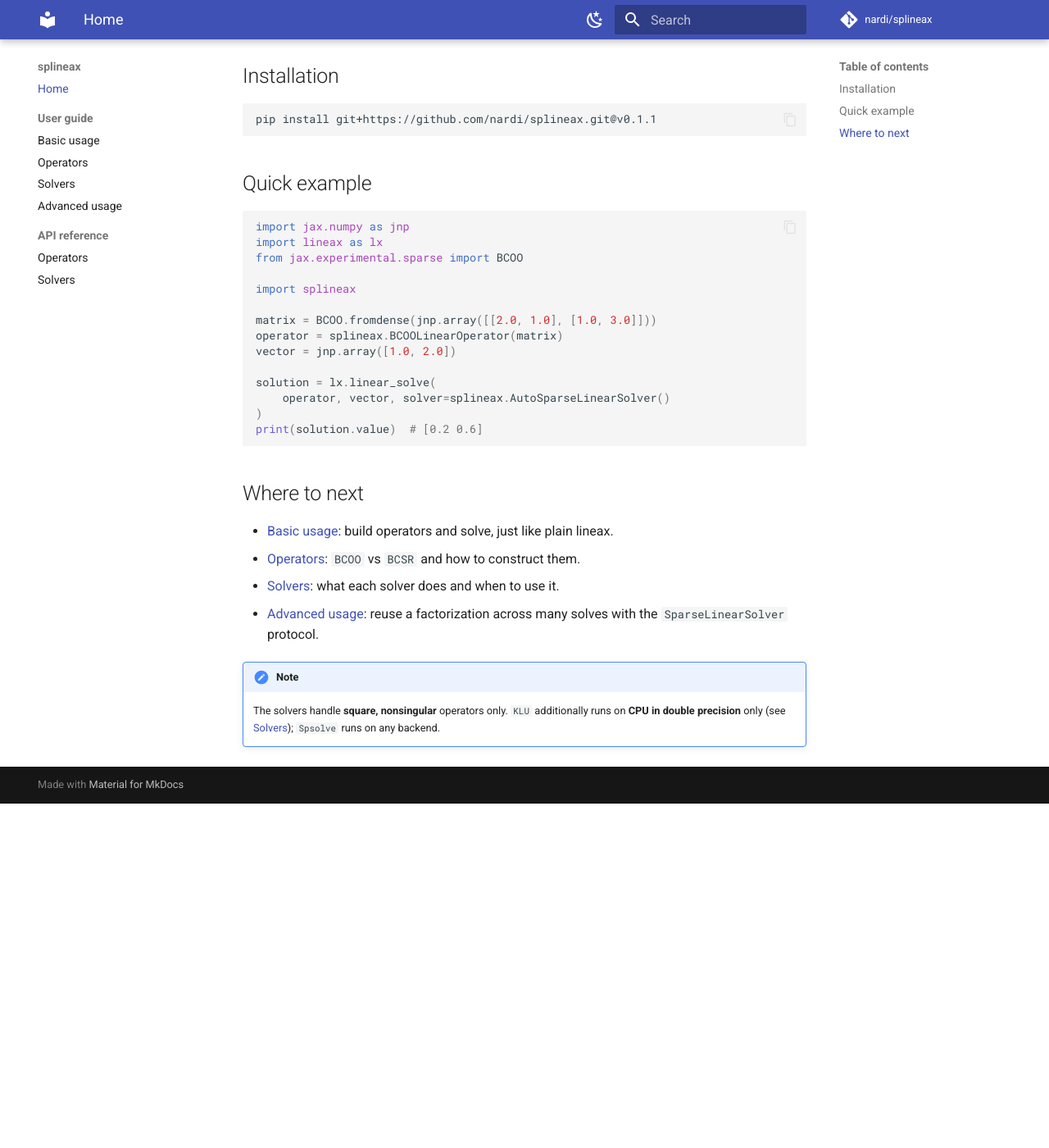
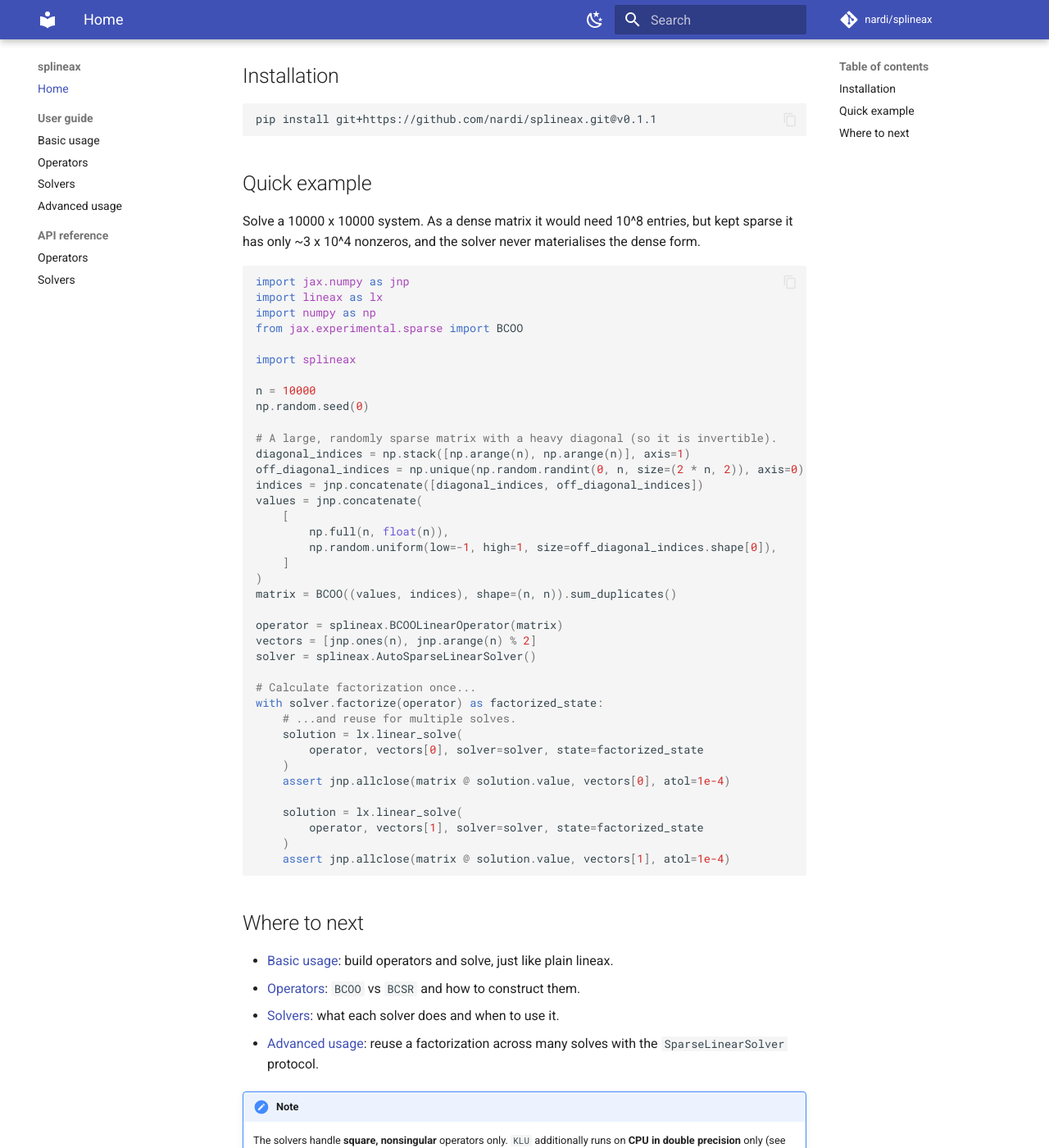
Before and after one commit to nardi/splineax, an MkDocs documentation site: the page built from docs/index.md, in a window 1280 px wide and 1400 px high, scrolled down 593 px. Shown: the whole window at 82% size. Built offline with MkDocs 1.6.1 and Material for MkDocs 9.7.7, drawn with Linux system fonts in a browser that asks for light colours; comment, search, counter and statistics services are not loaded; before the commit the page ends 1573 px from its top, so only the background shows below that.

Commit message:
docs: Replace initial example by a more representative one

````diff
--- a/docs/index.md
+++ b/docs/index.md
@@ -28,21 +28,48 @@
 
 ## Quick example
 
+Solve a 10000 x 10000 system. As a dense matrix it would need 10^8 entries, but kept
+sparse it has only ~3 x 10^4 nonzeros, and the solver never materialises the dense form.
+
 ```python
 import jax.numpy as jnp
 import lineax as lx
+import numpy as np
 from jax.experimental.sparse import BCOO
 
 import splineax
 
-matrix = BCOO.fromdense(jnp.array([[2.0, 1.0], [1.0, 3.0]]))
+n = 10000
+np.random.seed(0)
+
+# A large, randomly sparse matrix with a heavy diagonal (so it is invertible).
+diagonal_indices = np.stack([np.arange(n), np.arange(n)], axis=1)
+off_diagonal_indices = np.unique(np.random.randint(0, n, size=(2 * n, 2)), axis=0)
+indices = jnp.concatenate([diagonal_indices, off_diagonal_indices])
+values = jnp.concatenate(
+    [
+        np.full(n, float(n)),
+        np.random.uniform(low=-1, high=1, size=off_diagonal_indices.shape[0]),
+    ]
+)
+matrix = BCOO((values, indices), shape=(n, n)).sum_duplicates()
+
 operator = splineax.BCOOLinearOperator(matrix)
-vector = jnp.array([1.0, 2.0])
+vectors = [jnp.ones(n), jnp.arange(n) % 2]
+solver = splineax.AutoSparseLinearSolver()
 
-solution = lx.linear_solve(
-    operator, vector, solver=splineax.AutoSparseLinearSolver()
-)
-print(solution.value)  # [0.2 0.6]
+# Calculate factorization once...
+with solver.factorize(operator) as factorized_state:
+    # ...and reuse for multiple solves.
+    solution = lx.linear_solve(
+        operator, vectors[0], solver=solver, state=factorized_state
+    )
+    assert jnp.allclose(matrix @ solution.value, vectors[0], atol=1e-4)
+
+    solution = lx.linear_solve(
+        operator, vectors[1], solver=solver, state=factorized_state
+    )
+    assert jnp.allclose(matrix @ solution.value, vectors[1], atol=1e-4)
 ```
 
 ## Where to next
````
Also changed, not shown: README.md (+33 -4 lines), 2 other files.
